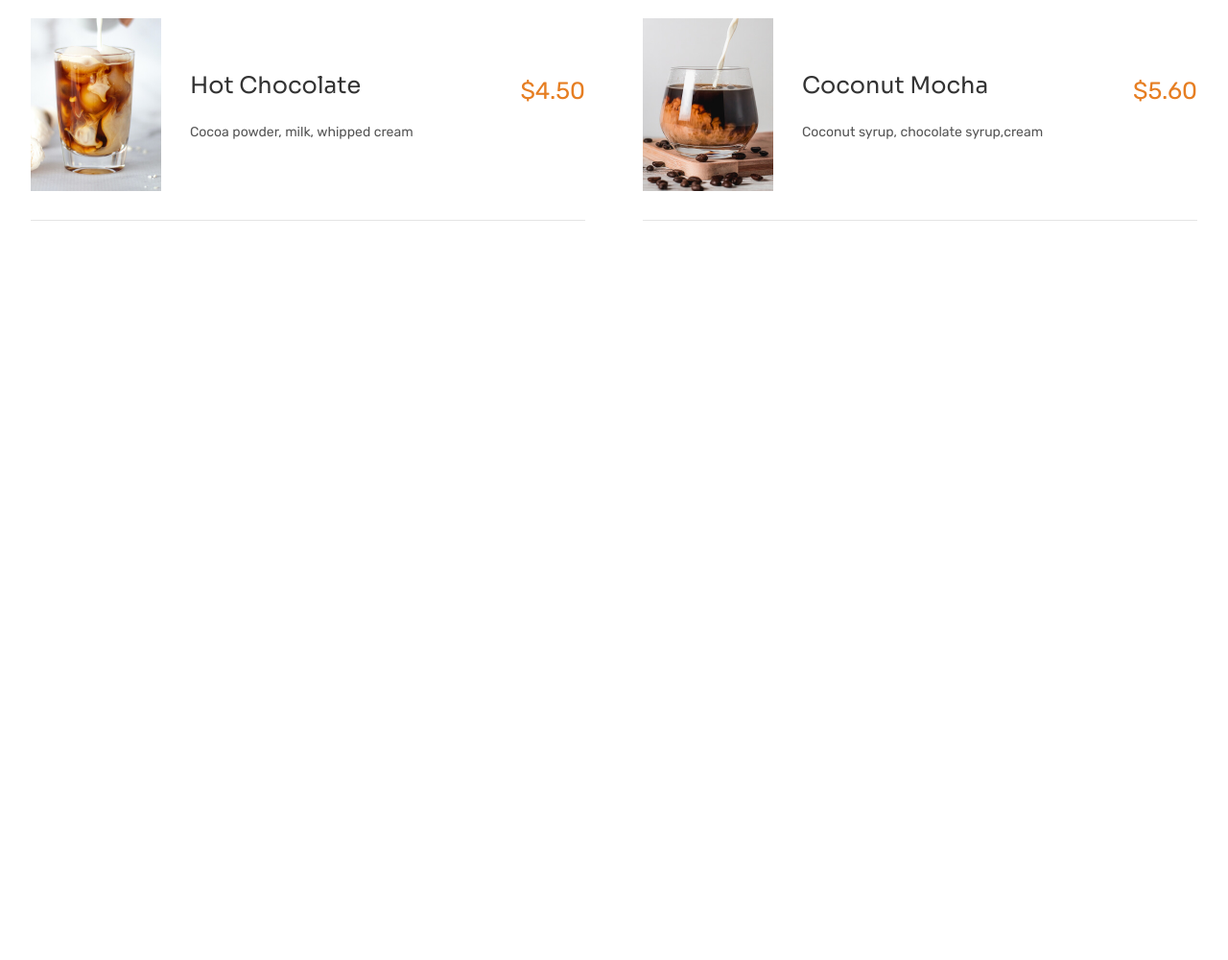
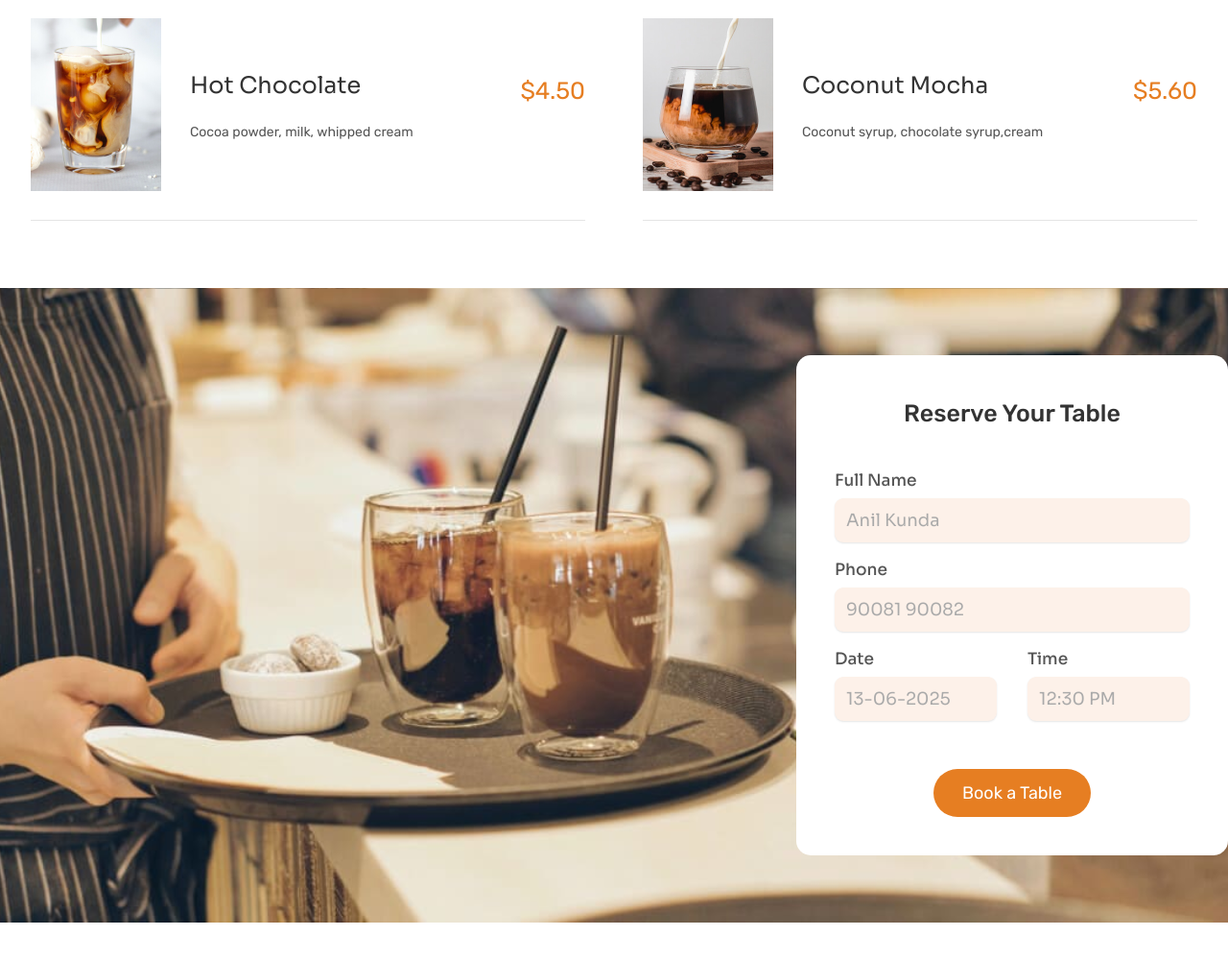
Before and after one commit to anillkunda/espresso-coffee-website, a website built with Vite: page index.html in a window 1280 px wide. Shown: the part 3903-4903 px from the top of the page at 96% size. Before the commit the page ends 4203 px from the top, so only its background shows below. Built offline with nearby package versions, Linux system fonts and the light colour scheme.

Commit message:
book table section

```diff
--- a/css/sections/book-table.css
+++ b/css/sections/book-table.css
@@ -0,0 +1,106 @@
+.section-book-table {
+  background-image: url(/assets/global/book-table-bg.jpg);
+  background-position: 50%;
+  background-size: cover;
+
+  margin-bottom: 7rem;
+  padding: 7rem 0;
+}
+
+.book-table {
+  max-width: 150rem;
+}
+
+.bt-form {
+  background-color: var(--white);
+
+  width: 100%;
+  max-width: 45rem;
+  margin-bottom: 0;
+  margin-left: auto;
+  padding: 4rem;
+
+  border-radius: 1.5rem;
+}
+
+.bt-title {
+  font-size: 2.5rem;
+  font-weight: 500;
+  line-height: 170%;
+  text-align: center;
+  color: var(--very-dark-gray);
+
+  margin-top: 0;
+  margin-bottom: 4rem;
+}
+
+.bt-label {
+  display: block;
+  font-size: 1.7rem;
+  font-weight: 500;
+  font-family: Sora, sans-serif;
+
+  margin-bottom: 1rem;
+}
+
+.input {
+  width: 100%;
+
+  font-size: 1.8rem;
+  font-family: Sora, sans-serif;
+  color: var(--very-dark-gray);
+
+  border: none;
+  border-radius: 9px;
+  background-color: var(--light-beige);
+  box-shadow: 0 1px 2px rgba(0, 0, 0, 0.1);
+
+  margin-bottom: 2rem;
+  padding: 1.2rem;
+}
+
+.input::placeholder {
+  color: #aaa;
+}
+
+.book-table *:focus {
+  outline: none;
+  box-shadow: 0 0 0 0.8rem rgba(230, 126, 34, 0.2);
+}
+
+.bt-two-field {
+  display: grid;
+  grid-template-columns: 1fr 1fr;
+  column-gap: 3.2rem;
+  row-gap: 2.4rem;
+
+  margin-bottom: 3rem;
+}
+
+.btn-bt-wrap {
+  text-align: center;
+}
+
+.btn-bt:link,
+.btn-bt:visited {
+  display: inline-block;
+
+  font-size: 1.8rem;
+  font-weight: 400;
+  padding: 1.6rem 3rem;
+  border-radius: 3rem;
+
+  text-decoration: none;
+  transition: all 0.3s;
+}
+
+.btn-book-table:link,
+.btn-book-table:visited {
+  color: var(--white);
+  background-color: var(--orange);
+}
+
+.btn-book-table:hover,
+.btn-book-table:active {
+  background-color: var(--dark-orange);
+}
--- a/index.html
+++ b/index.html
@@ -422,6 +422,72 @@
           </div>
         </div>
       </section>
+
+      <!-- ** Book Table Section -->
+
+      <section class="section-book-table">
+        <div class="book-table">
+          <div class="bt-form">
+            <h4 class="bt-title">Reserve Your Table</h4>
+
+            <form class="bt-form-wrap" name="Book Table">
+              <div>
+                <label class="bt-label" for="full-name">Full Name</label>
+                <input
+                  class="input"
+                  id="full-name"
+                  type="text"
+                  placeholder="Anil Kunda"
+                  name="full-name"
+                  required
+                />
+              </div>
+
+              <div>
+                <label class="bt-label" for="full-name">Phone</label>
+                <input
+                  class="input"
+                  id="full-name"
+                  type="text"
+                  placeholder="90081 90082"
+                  name="full-name"
+                  required
+                />
+              </div>
+
+              <div class="bt-two-field">
+                <div>
+                  <label class="bt-label" for="full-name">Date</label>
+                  <input
+                    class="input"
+                    id="full-name"
+                    type="text"
+                    placeholder="13-06-2025"
+                    name="full-name"
+                    required
+                  />
+                </div>
+
+                <div>
+                  <label class="bt-label" for="full-name">Time</label>
+                  <input
+                    class="input"
+                    id="full-name"
+                    type="text"
+                    placeholder="12:30 PM"
+                    name="full-name"
+                    required
+                  />
+                </div>
+              </div>
+
+              <div class="btn-bt-wrap">
+                <a href="#" class="btn-bt btn-book-table"> Book a Table </a>
+              </div>
+            </form>
+          </div>
+        </div>
+      </section>
     </main>
   </body>
 </html>
```
